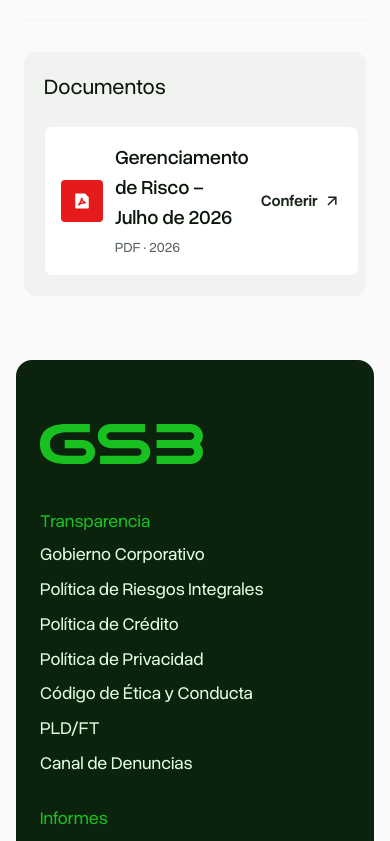
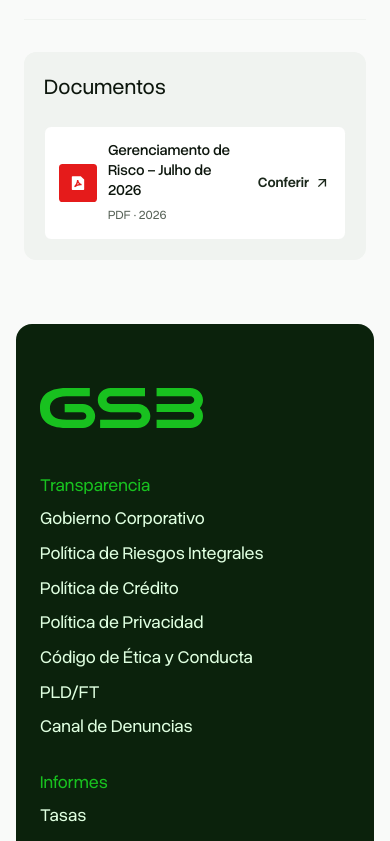
Before and after one commit to viniciosperin/gs3prototipo, a Next.js app: page /transparencia/riesgos in a window 390 px wide. Shown: the part 1820-2661 px from the top of the page. Built offline with nearby package versions, Linux system fonts and the light colour scheme.

Commit message:
Polish GS3 mobile transparency layout

```diff
--- a/app/globals.css
+++ b/app/globals.css
@@ -132,7 +132,8 @@ button{font:inherit;cursor:pointer}.action{background:transparent}.action-filled
 h1,h2,h3,h4,h5,h6,.services-title{font-weight:400!important}
 .document-row:hover .document-arrow img,.document-row:active .document-arrow img{transform:rotate(45deg)}
 .document-row:active .document-cta{color:#14841d}
-@media(max-width:650px){.document-row{align-items:center;flex-wrap:nowrap}.document-content{min-width:0}.document-cta{font-size:16px}}
+@media(max-width:900px){.document-row{zoom:.96}.document-content>span{font-size:18px;line-height:1.35}}
+@media(max-width:650px){.document-row{align-items:center;flex-wrap:nowrap;zoom:.9}.document-content{min-width:0}.document-content>span{font-size:17px;line-height:1.3}.governance-page .document-content small,.governance-page .document-cta-label{display:none}.document-cta{font-size:16px}.governance-page .documents-heading{justify-content:space-between;align-items:center}.governance-page .documents-heading h2{font-size:18px;text-align:left}}
 
 @media(prefers-reduced-motion:reduce){.document-row,.document-arrow img{transition:none}.document-row:hover .document-arrow img,.document-row:active .document-arrow img{transform:none}}
 
@@ -525,8 +526,9 @@ footer{padding-top:88px}
 .contact-fields input{height:48px}.contact-fields input::placeholder,.contact-fields textarea::placeholder{color:#bfc8bf;opacity:1}
 .contact-fields .contact-message{grid-column:1/-1}.contact-fields textarea{height:123px;resize:vertical}
 .contact-consent{display:flex;align-items:center;gap:6px;margin-bottom:24px;color:#0d160d;font-size:18px;line-height:1.55}.contact-consent input{width:16px;height:16px;margin:0;accent-color:#14a31a}
-.contact-submit{display:inline-flex;min-height:40px;align-items:center;justify-content:center;align-self:flex-start;padding:0 18px;border:0;border-radius:999px;background:#14a31a;color:#f9faf9;font:500 16px/1.2 'Overused Grotesk',Arial,sans-serif;cursor:pointer}
-.contact-submit:hover{background:#14841d}.contact-submit:focus-visible{outline:3px solid #14841d;outline-offset:3px}
+.contact-submit{display:inline-flex;min-height:40px;align-items:center;justify-content:center;align-self:flex-start;padding:0 18px;border:0;border-radius:999px;background:#14a31a;color:#f9faf9;font:500 16px/1.2 'Overused Grotesk',Arial,sans-serif;cursor:pointer;transition:background-color .22s cubic-bezier(.22,.61,.36,1)}
+@media(hover:hover) and (pointer:fine){.contact-submit:hover{background:#14841d}}
+.contact-submit:focus-visible{outline:3px solid #14841d;outline-offset:3px}
 @media(max-width:1000px){.contact-modal{width:calc(100vw - 64px)}.contact-modal-heading{padding-right:32px;padding-left:32px}.contact-modal-body{padding-right:32px;padding-left:32px}.contact-form{padding:32px}.contact-fields{grid-template-columns:repeat(2,minmax(0,1fr));gap:16px}.contact-fields .contact-message{grid-column:1/-1}.contact-fields .contact-message{margin-top:4px}}
 @media(max-width:760px){.contact-modal{width:calc(100vw - 24px);max-height:calc(100dvh - 24px);border-radius:20px;padding-top:16px}.contact-modal-heading{padding:48px 24px 20px}.contact-modal-close{top:0;right:16px;width:44px;height:44px}.contact-modal-body{padding:0 16px 24px;border-radius:0 0 20px 20px}.contact-modal-logo{margin-bottom:20px}.contact-modal-title{font-size:clamp(28px,7vw,34px);letter-spacing:-.6px}.contact-form{padding:20px}.contact-fields{grid-template-columns:1fr;gap:16px}.contact-fields .contact-message{grid-column:auto;margin-top:0}.contact-consent{align-items:flex-start;margin-bottom:24px;font-size:15px}.contact-consent input{flex:none;margin-top:4px}}
 @media(min-width:1001px){.contact-modal-body{padding-bottom:56px}}
@@ -694,10 +696,10 @@ button,[role="button"]{-webkit-user-select:none;user-select:none}
 }
 
 /* Give touch users immediate press feedback on the compact navigation. */
-.header-menu-toggle{transition:background-color 120ms ease-out,transform 120ms ease-out}
-.header-menu-toggle:active{transform:scale(.96);background:#e4f5e4}
+.header-menu-toggle{transition:background-color .22s cubic-bezier(.22,.61,.36,1)}
+.header-menu-toggle:active{background:#e4f5e4}
 .header-nav a:active,.header-nav-link:active{background:#e4f5e4}
-.contact-submit:active{transform:scale(.98);background:#0f6316}
+.contact-submit:active{background:#0f6316}
 
 /* Keep hover-only presentation for devices that can truly hover. */
 @media(hover:none),(pointer:coarse){
@@ -712,7 +714,6 @@ button,[role="button"]{-webkit-user-select:none;user-select:none}
   .modal-close:hover{background:#fff}
   .modal-close:hover img,.contact-modal-close:hover img{filter:none}
   .contact-modal-close:hover{background:#fff}
-  .contact-submit:hover{background:#14a31a}
   .header-nav a:hover,.header-nav-link:hover{color:#777;background:transparent}
   .action:not(.action-filled):active{background:#0f6316;border-color:#0f6316;color:#f9faf9}
   .action.action-filled:active{background:#063708;border-color:#063708;color:#f9faf9}
@@ -722,7 +723,7 @@ button,[role="button"]{-webkit-user-select:none;user-select:none}
   .document-row:active .document-cta{color:#14841d}
   .modal-close:active img,.contact-modal-close:active img{filter:brightness(.42)}
   .header-nav a:active,.header-nav-link:active{background:#e4f5e4}
-  .contact-submit:active{transform:scale(.98);background:#0f6316}
+  .contact-submit:active{background:#0f6316}
 }
 
 /* Mobile: enquadra o mapa inteiro sem alterar tablet ou desktop. */
--- a/components/document-list.tsx
+++ b/components/document-list.tsx
@@ -27,7 +27,7 @@ export function NormativeDocuments() {
       {normativeDocuments.map(document => <a className="document-row normative-document-row" key={document.slug} href={`/documents/${document.slug}.pdf`} target="_blank" rel="noreferrer" aria-label={`Abrir resumen en PDF: ${document.title}`}>
         <span className="document-pdf"><img src="/assets/doc-pdf.svg" width="24" height="24" alt="" /></span>
         <span className="document-content"><span>{document.title}</span><small>PDF</small></span>
-        <span className="document-cta">Conferir<span className="document-arrow" aria-hidden="true"><img src="/assets/arrow-document.svg" width="20" height="20" alt="" /></span></span>
+        <span className="document-cta"><span className="document-cta-label">Conferir</span><span className="document-arrow" aria-hidden="true"><img src="/assets/arrow-document.svg" width="20" height="20" alt="" /></span></span>
       </a>)}
     </div>
   </section>;
@@ -42,7 +42,7 @@ export function DocumentList({ multiple = false, year = false }: { multiple?: bo
       {items.map(document => <a className="document-row" key={document.slug} href={`/documents/${document.slug}.pdf`} target="_blank" rel="noreferrer" aria-label={`Abrir PDF: ${document.title}`}>
         <span className="document-pdf"><img src="/assets/doc-pdf.svg" width="24" height="24" alt="PDF" /></span>
         <span className="document-content"><span>{document.title}</span><small>PDF · 2026</small></span>
-        <span className="document-cta">Conferir<span className="document-arrow" aria-hidden="true"><img src="/assets/arrow-document.svg" width="20" height="20" alt=""/></span></span>
+        <span className="document-cta"><span className="document-cta-label">Conferir</span><span className="document-arrow" aria-hidden="true"><img src="/assets/arrow-document.svg" width="20" height="20" alt=""/></span></span>
       </a>)}
     </div>
   </section>;
--- a/components/site-footer.tsx
+++ b/components/site-footer.tsx
@@ -48,7 +48,7 @@ export function SiteFooter() {
         <div className="footer-group social"><h2>Redes Sociales</h2><div className="social-icons">{socialLinks.map(({name, icon, href}) => <a key={name} href={href} target="_blank" rel="noreferrer" aria-label={`GS3 en ${name}`}><img src={`/assets/social-${icon}.svg`} width="24" height="24" alt="" /></a>)}</div></div>
       </div>
     </div>
-    <small>© 2026 GS3 S.A. - Instituición Financieira. 0000000000/000 Rua Xxxxx Xxxxx, 00, - Ciudad del Este, Alto Paraná - 00000-000</small>
+    <small>© 2026 GS3 S.A.</small>
     <span className="copy-toast" role="status" aria-live="polite" aria-hidden={!copied} data-visible={copied} data-error={copyFailed}>{copyFailed ? 'No se pudo copiar. E-mail: contacto@gs3.com.py' : 'E-mail copiado'}</span>
   </footer>;
 }
--- a/lib/extra-content.json
+++ b/lib/extra-content.json
@@ -22,7 +22,7 @@
     "Gabriel dos Santos",
     "Coordinador de TI",
     "Carlos Santana",
-    "Gobierno Corporativo",
+    "Marco regulatorio",
     "GS3 S.A. adopta formalmente los estándares mínimos de buen gobierno corporativo establecidos por el BCP mediante la Resolución N.° 16/2022 y su Guía Específica de Aplicación para OCD (Res. SB.SG. N.° 00113/2022).",
     "Nuestro compromiso con el buen gobierno",
     "GS3 S.A. presenta su Manual de Gobierno Corporativo como expresión de su compromiso con la integridad, la transparencia y el buen gobierno. Como OCD supervisado por la Superintendencia de Bancos del BCP, GS3 asume que un gobierno corporativo sólido es la base sobre la cual se construye la confianza del público, de los clientes, de los accionistas y de los reguladores.",
```
